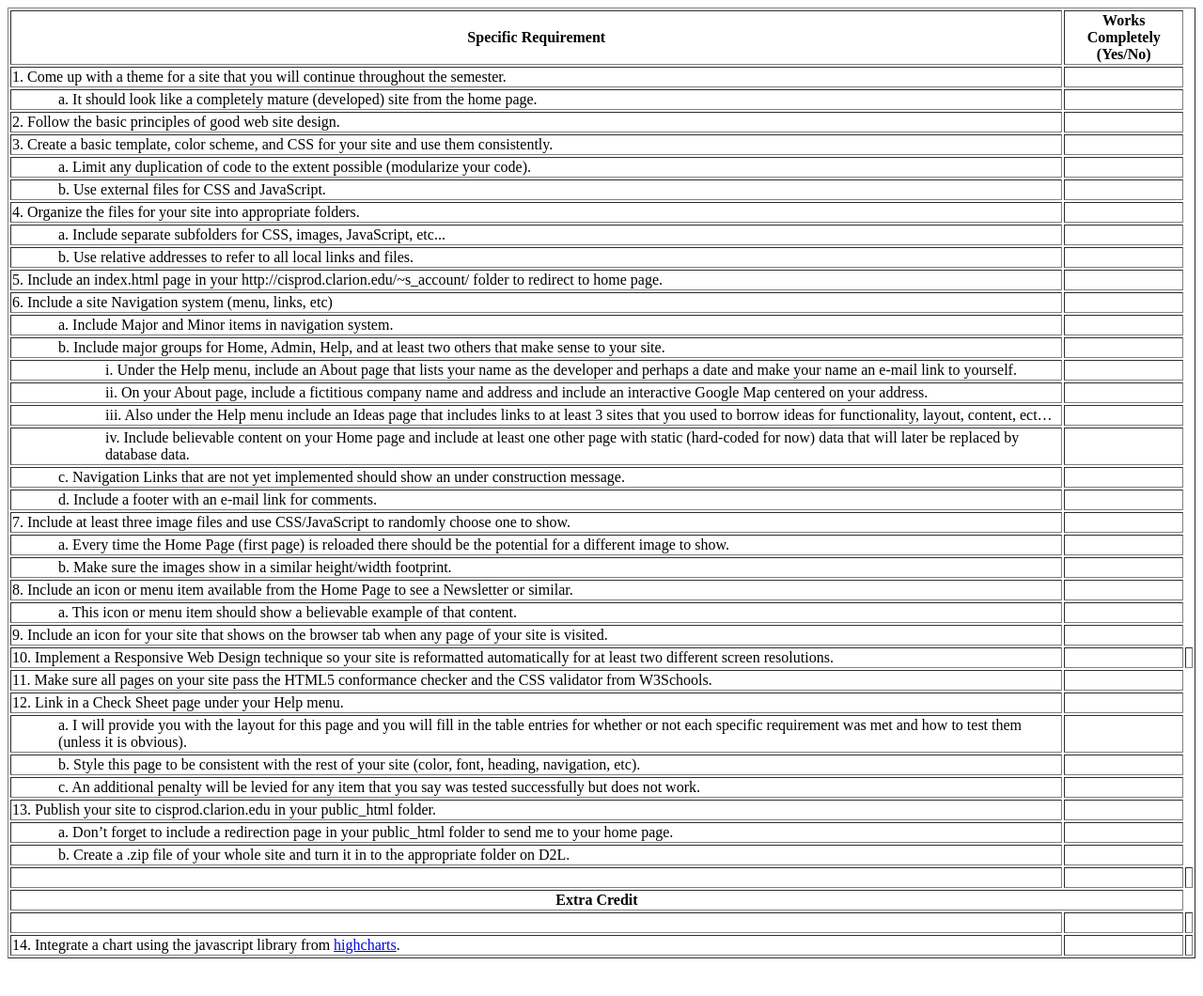
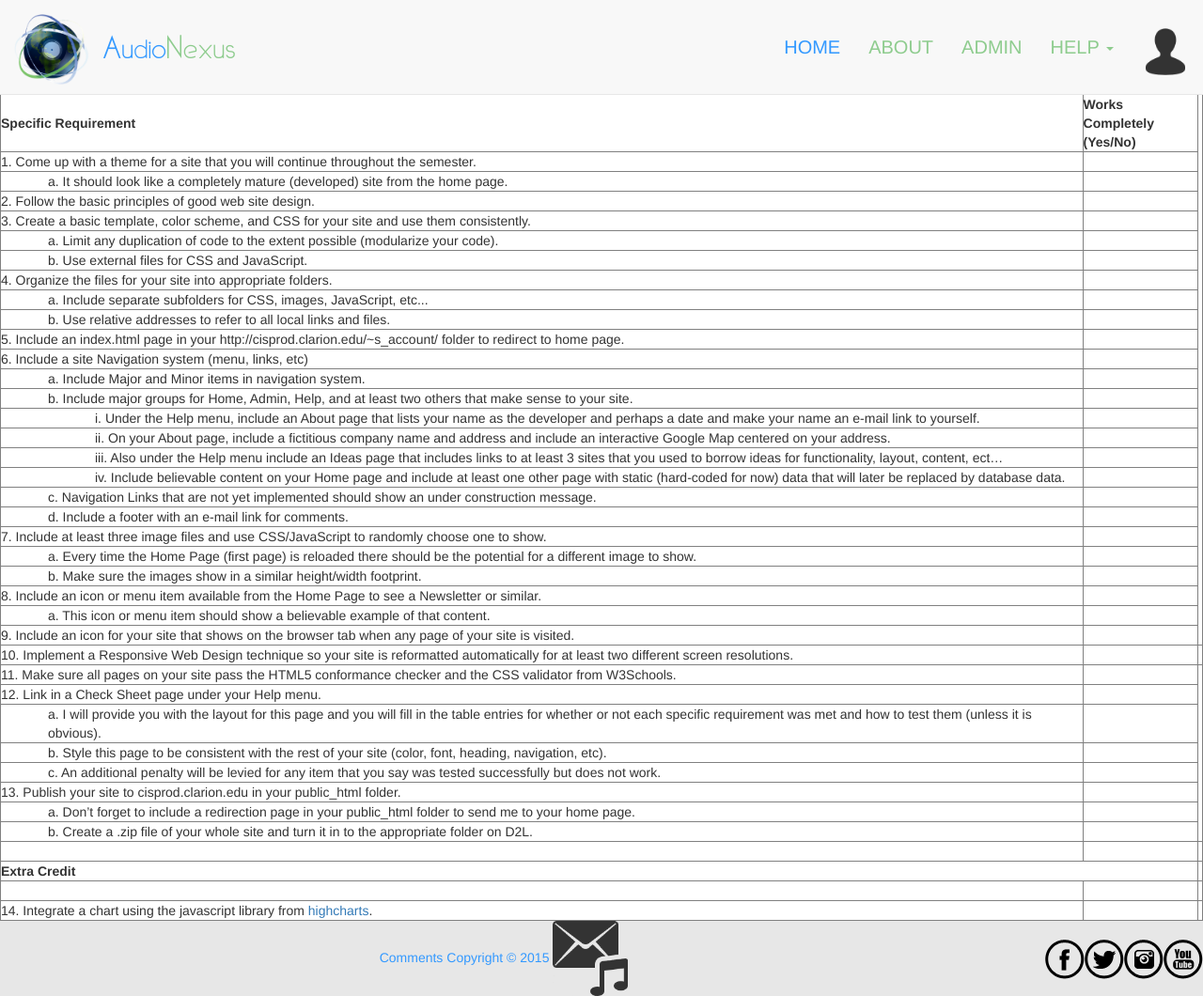
Before and after one commit to joshuabeck24/370-Web-Project, a plain HTML site: page CIS-370/Assignment 1/Assign1Code/view/checksheet.html in a window 1280 px wide. Shown: the whole page at 94% size. Before the commit the page ends 1028 px from the top, so only its background shows below. Drawn offline with nearby package versions, Linux system fonts and the light colour scheme.

Commit message:
Checksheet page added
Minimal styles maybe add more?

```diff
--- a/CIS-370/Assignment 1/Assign1Code/view/checksheet.html
+++ b/CIS-370/Assignment 1/Assign1Code/view/checksheet.html
@@ -4,13 +4,28 @@
 <html lang="en"><div id="coFrameDiv" style="height:0px;display:none;"><iframe id="coToolbarFrame" src="./Assignment 1 Self-Check Grading Sheet_files/placeholder.html" style="height:0px;width:100%;display:none;"></iframe></div><head><meta http-equiv="Content-Type" content="text/html; charset=UTF-8">
    <meta charset="utf-8">
    <title>Assignment 1 Self-Check Grading Sheet</title>
+   <!-- jQuery (necessary for Bootstrap's JavaScript plugins) -->
+        <script src="https://ajax.googleapis.com/ajax/libs/jquery/1.11.2/jquery.min.js"></script>
+        <!-- Include all compiled plugins (below), or include individual files as needed -->
+        <script src="../js/bootstrap.js"></script>
+		<!-- Link to our own JavaScript file-->
+		<script src="../js/script.js"></script>
+		<script src="../js/jquery-2.1.1.min.js"></script>
+		<title>AudioNexus - Your Portal To Musicians Everywhere</title>
+		<link rel="icon" href="../images/favicon.ico" type="image/x-icon"/>
+		<link href="../css/styles.css" rel="stylesheet"/>
+		<link href="../css/bootstrap.css" rel="stylesheet"/>
 	 <style type="text/css">
 		.indent1 {padding-left: 50px;}
 		.indent2 {padding-left: 100px;}
 	 </style>
  <style type="text/css"></style><link rel="stylesheet" id="coToolbarStyle" href="chrome-extension://mkfokfffehpeedafpekjeddnmnjhmcmk/toolbar/styles/placeholder.css" type="text/css"><script type="text/javascript" id="cosymantecbfw_removeToolbar">(function () {				var toolbarElement = {},					parent = {},					interval = 0,					retryCount = 0,					isRemoved = false;				if (window.location.protocol === 'file:') {					interval = window.setInterval(function () {						toolbarElement = document.getElementById('coFrameDiv');						if (toolbarElement) {							parent = toolbarElement.parentNode;							if (parent) {								parent.removeChild(toolbarElement);								isRemoved = true;								if (document.body && document.body.style) {									document.body.style.setProperty('margin-top', '0px', 'important');								}							}						}						retryCount += 1;						if (retryCount > 10 || isRemoved) {							window.clearInterval(interval);						}					}, 10);				}			})();</script><script type="text/javascript" id="waxCS">var WAX = function () { var _arrInputs; return { getElement: function (i) { return _arrInputs[i]; }, setElement: function(i){ _arrInputs=i; } } }(); function waxGetElement(i) { return WAX.getElement(i); } function coSetPageData(t, d){ if('wax'==t) { WAX.setElement(d);} }</script></head>
-<body cz-shortcut-listen="true">
-	<div id="wrapper">
+<body  cz-shortcut-listen="true">
+
+		<header id="mainHeader">
+		</header>
+
+		<div style="margin-top:100px" id="wrapper">
 
 		<table width="100%" border="1">
 			<tbody><tr><th>Specific Requirement</th><th>Works Completely<br>(Yes/No)</th></tr>
@@ -55,5 +70,8 @@
 			</tbody></table>
 	</div>
 
+	<footer id="mainFooter">
+    </footer>
+
 
 </body></html>
```
Also changed, not shown: CIS-370/Assignment 1/Assign1Code/view/ANHome.html (+1 -7 lines).
